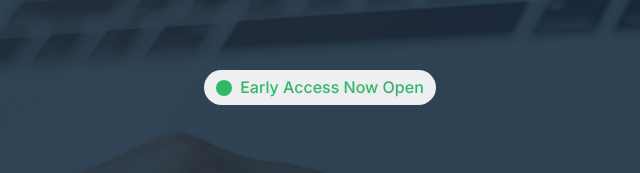
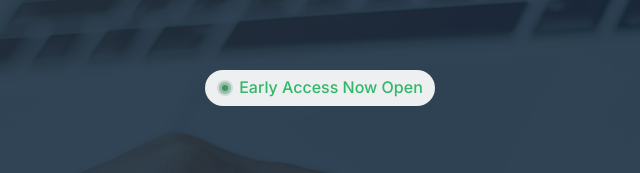
Before and after one commit to farjuu333/Assignment-01-MERN-, a plain HTML site: page index.html in a window 1280 px wide. Shown: the part 174-347 px from the top of the page, 480-1120 px from the left. Drawn offline with Linux system fonts and the light colour scheme.

Commit message:
icon created

```diff
--- a/index.html
+++ b/index.html
@@ -29,7 +29,14 @@
         <div class="hero-content">
 
              <div class="early-access-btn">
-                <span class="circle"></span>
+                <span class="circle"><svg viewBox="0 0 16 16" xmlns="http://www.w3.org/2000/svg" xmlns:xlink="http://www.w3.org/1999/xlink" width="16.000000" height="16.000000" fill="none" customFrame="#000000">
+	<g id="Group 5">
+		<rect id="Rectangle 2" width="16.000000" height="16.000000" x="0.000000" y="0.000000" rx="8.000000" opacity="0.200000003" fill="rgb(70,145,101)" />
+		<rect id="Rectangle 3" width="12.000000" height="12.000000" x="2.000000" y="2.000000" rx="6.000000" opacity="0.400000006" fill="rgb(70,145,101)" />
+		<rect id="Rectangle 4" width="6.000000" height="6.000000" x="5.000000" y="5.000000" rx="3.000000" fill="rgb(70,145,101)" />
+	</g>
+</svg>
+</span>
                 <span class="text">Early Access Now Open</span>
             </div>
             <h1 class="hero-title">
--- a/style.css
+++ b/style.css
@@ -69,21 +69,12 @@ ul li a{
   background-color: rgba(255, 255, 255, 0.918);
   border-radius: 50px;
   cursor: pointer;
+  gap: 6px;
+
 }
-.early-access-btn:hover {
-  background-color: #30B868;
-}
-
-.circle {
-  width: 16px;
-  height: 16px;
-  background-color: #30B868;
-  border-radius: 50%;
-  margin-right: 8px; }
-.early-access-btn:hover .circle {
-  background-color: white;
-  transform: scale(1.2);
-}
+.early-access-btn .circle {
+    position: relative;
+        top: 2px; }
 
 .text {
    color: #30B868;
```
